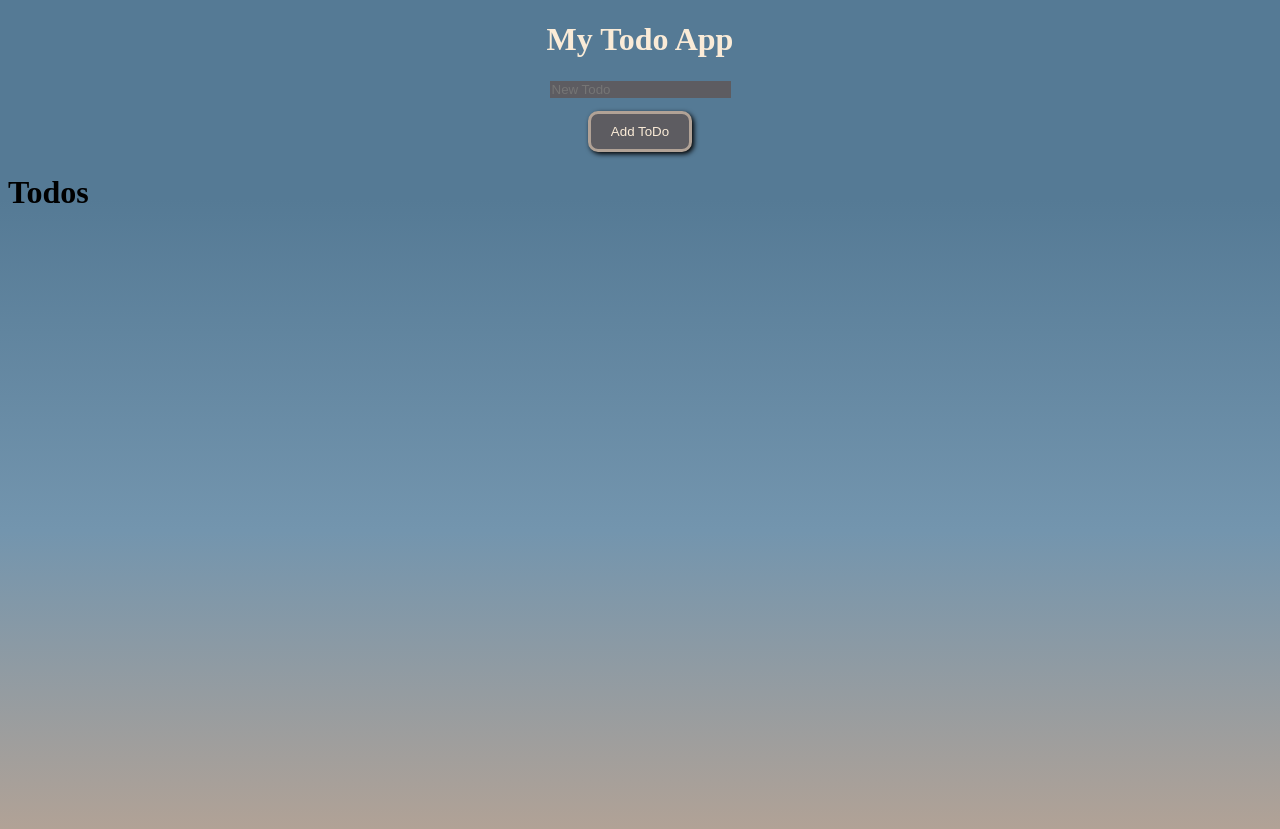
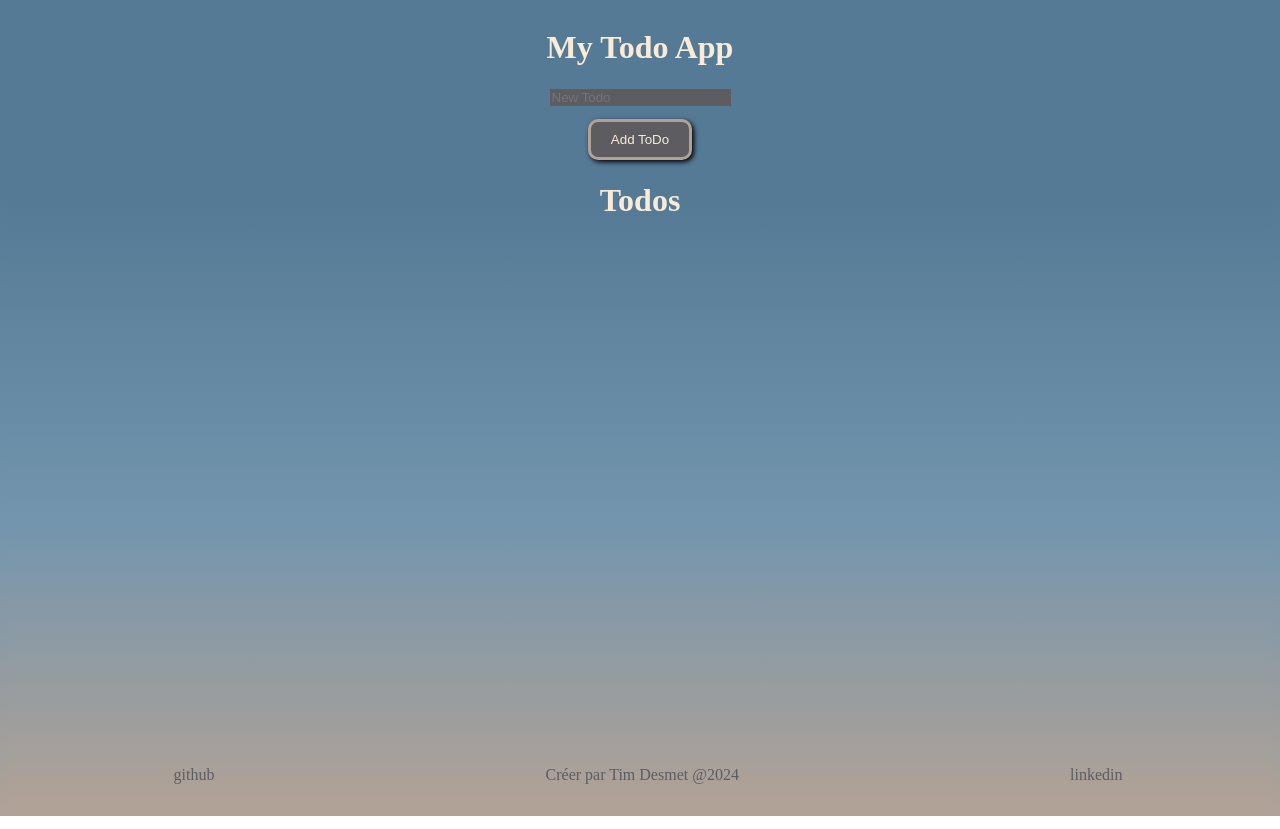
Before and after one commit to TimDesmet00/intro-react, a React (Vite) app: page / in a window 1280 px wide. Built offline with nearby package versions, Linux system fonts and the light colour scheme.

Commit message:
premier jet de sass

```diff
--- a/src/App.css
+++ b/src/App.css
@@ -30,8 +30,40 @@
   border: #B1A296 3px solid;
 }
 
-body {
+.main-title {
+  text-align: center;
+  color: antiquewhite;
+}
+
+.todo-list {
+  color: antiquewhite;
+}
+.todo-list ul {
+  list-style: none;
+}
+
+.footer {
+  position: fixed;
+  bottom: 1em;
+  width: 100%;
+  display: flex;
+  justify-content: space-around;
+}
+.footer a {
+  text-decoration: none;
+  color: #5D5C61;
+}
+.footer a:hover {
+  color: antiquewhite;
+}
+.footer span {
+  color: #5D5C61;
+}
+
+body, #root {
   background: rgb(85, 122, 149);
   background: linear-gradient(180deg, rgb(85, 122, 149) 24%, rgb(115, 149, 174) 64%, rgb(177, 162, 150) 100%);
+  display: flex;
+  flex-direction: column;
   min-height: 100vh;
 }/*# sourceMappingURL=App.css.map */
--- a/src/App.jsx
+++ b/src/App.jsx
@@ -3,6 +3,7 @@ import viteLogo from '/vite.svg'
 import './App.css'
 import { Header } from './assets/sections/header'
 import { Mainer} from './assets/sections/mainer'
+import { Footer } from './assets/sections/footer'
 import { useState, useEffect } from 'react'
 import { v4 as uuidv4 } from 'uuid';
 
@@ -36,6 +37,7 @@ export const App = () => {
     <div className='app'>
       <Header addTodo={addTodo} />
       <Mainer todos={todos} setTodos={setTodos} />
+      <Footer />
     </div>
   )
 }
--- a/src/App.scss
+++ b/src/App.scss
@@ -1,7 +1,11 @@
-@import './sass/sections/header.scss';
+@import './sass/sections/header';
+@import './sass/sections/mainer';
+@import './sass/sections/footer';
 
-body{
+body, #root{
     background: rgb(85,122,149);
     background: linear-gradient(180deg, rgba(85,122,149,1) 24%, rgba(115,149,174,1) 64%, rgba(177,162,150,1) 100%);
+    display: flex;
+    flex-direction: column;
     min-height: 100vh;
 }
--- a/src/assets/components/TodoList.jsx
+++ b/src/assets/components/TodoList.jsx
@@ -11,7 +11,7 @@ export const TodoList = ({ todos, setTodos}) => {
         console.log(`Checkbox ${index} is checked: ${event.target.checked}`);
     }
     return (
-        <div className="todoList">
+        <div className="todo-list">
             <ul>
                 {todos.map((todo, index) => (
                 <li key={index}>
--- /dev/null
+++ b/src/assets/sections/footer.jsx
@@ -0,0 +1,9 @@
+export const Footer = () => {
+    return (
+        <div className="footer">
+            <a href="https://github.com/TimDesmet00">github</a>
+            <span> Créer par Tim Desmet @2024</span>
+            <a href="https://www.linkedin.com/in/tim-desmet-dev/">linkedin</a>
+        </div>
+    );
+}
--- /dev/null
+++ b/src/sass/components/_MainTitle.scss
@@ -0,0 +1,5 @@
+.main-title
+{
+    text-align: center;
+    color: antiquewhite;
+}
--- /dev/null
+++ b/src/sass/components/_TodoList.scss
@@ -0,0 +1,8 @@
+.todo-list
+{
+    color: antiquewhite;
+    ul
+    {
+        list-style: none;
+    }
+}
--- /dev/null
+++ b/src/sass/sections/_footer.scss
@@ -0,0 +1,23 @@
+.footer
+{
+    position: fixed;
+    bottom: 1em;
+    width: 100%;
+    display: flex;
+    justify-content: space-around;
+
+    a
+    {
+        text-decoration: none;
+        color: #5D5C61;
+        &:hover
+        {
+            color: antiquewhite;
+        }
+    }
+
+    span
+    {
+        color: #5D5C61;
+    }
+}
--- /dev/null
+++ b/src/sass/sections/_mainer.scss
@@ -0,0 +1,2 @@
+@import '../components/MainTitle';
+@import '../components/TodoList';
```
Also changed, not shown: 1 other file (tests, documents, lock files or other folders).
